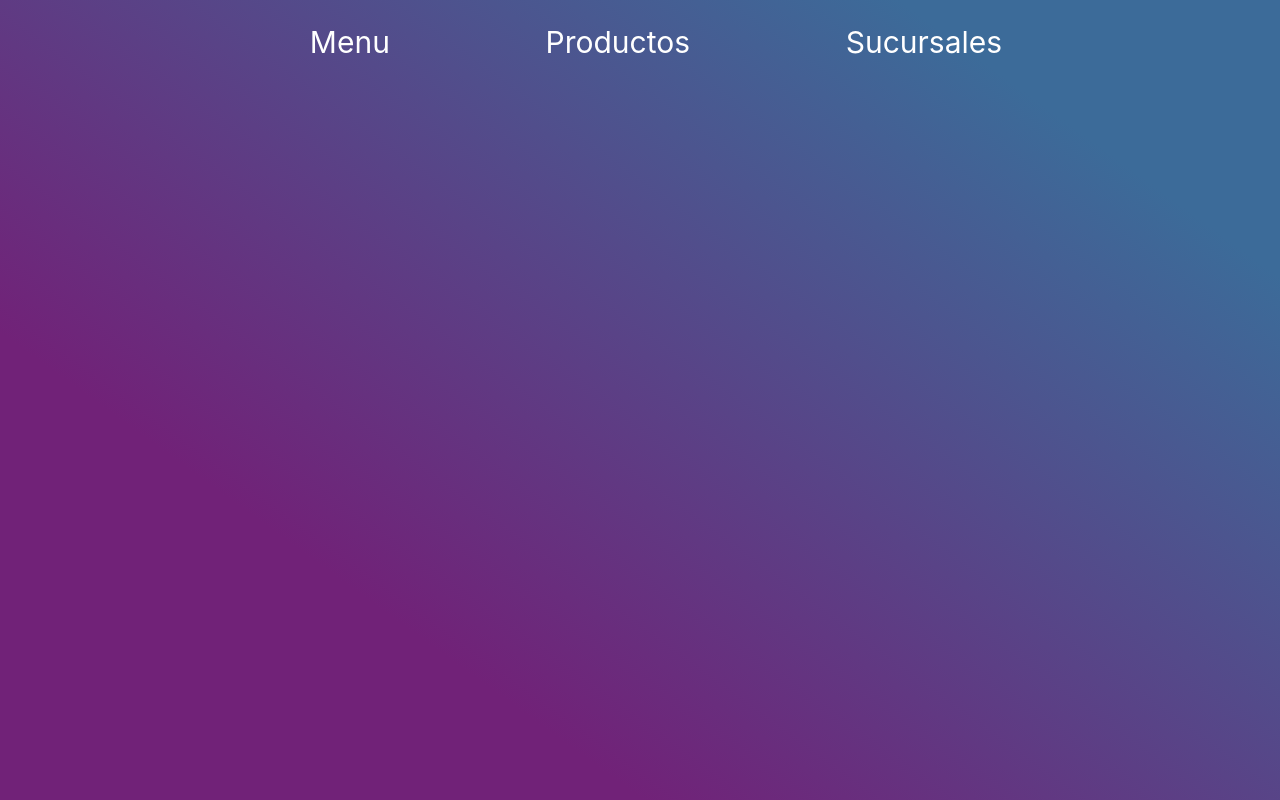
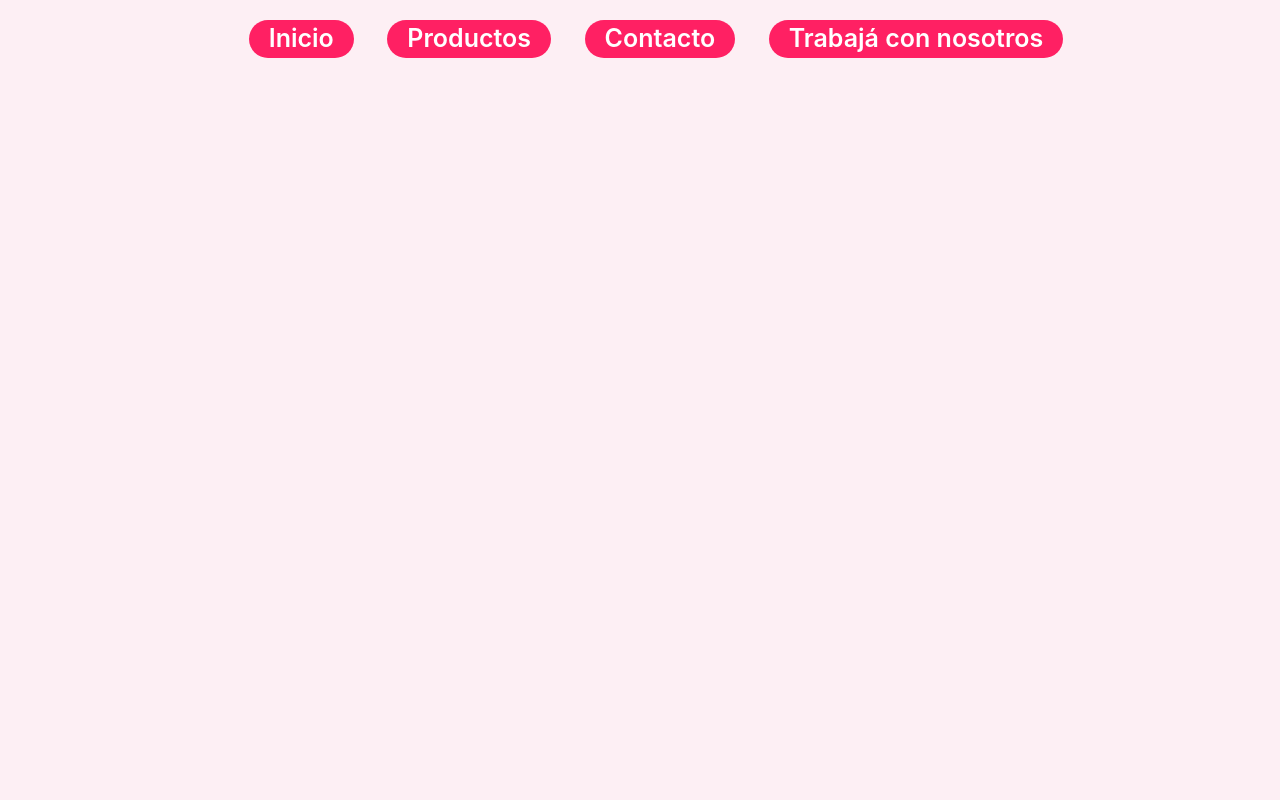
Before and after one commit to jmroigcourtis/eCommerce-RoigCourtis, a React (Create React App) app: page / in a window 1280 px wide. Built offline with nearby package versions, Linux system fonts and the light colour scheme.

Commit message:
Subida prueba

```diff
--- a/src/App.css
+++ /dev/null
@@ -1,72 +0,0 @@
- /* .App {
-  text-align: center;
-}
-
-.App-logo {
-  height: 40vmin;
-  pointer-events: none;
-}
-
-@media (prefers-reduced-motion: no-preference) {
-  .App-logo {
-    animation: App-logo-spin infinite 20s linear;
-  }
-}
-
-.App-header {
-  background-color: #a4a7ad;
-  min-height: 100vh;
-  display: flex;
-  flex-direction: column;
-  align-items: center;
-  justify-content: center;
-  font-size: calc(10px + 2vmin);
-  color: white;
-}
-
-.App-link {
-  color: #61dafb;
-}
-
-@keyframes App-logo-spin {
-  from {
-    transform: rotate(0deg);
-  }
-  to {
-    transform: rotate(360deg);
-  }
-} */
-body {
-  background: rgb(113,34,120);
-  background: linear-gradient(36deg, rgba(113,34,120,1) 27%, rgba(60,107,153,1) 84%);
-  height: 100%;
-  margin: 0;
-  background-repeat: no-repeat;
-  background-attachment: fixed;
-}
-
-#Nav {
-  padding: 0 200px;
-  margin: 20px 0;
-}
-
-ul{
-  display: flex;
-  flex-direction: row;
-  justify-content: space-around;
-  list-style: none;
-}
-
-a {
-  text-decoration: none;
-}
-
-p {
-  color: white;
-  font-size: 30px;
-}
-
-p:hover {
-  transition: 0.5s;
-  transform: translateX(25px)
-}
--- a/src/App.jsx
+++ b/src/App.jsx
@@ -1,4 +1,4 @@
-import './App.css';
+import './Body.css';
 import NavBar from './NavBar/NavBar';
 function App() {
   return (
--- /dev/null
+++ b/src/Body.css
@@ -0,0 +1,37 @@
+body {
+  background: rgb(253, 239, 244);
+  height: 100%;
+  margin: 0;
+  background-repeat: no-repeat;
+  background-attachment: fixed;
+}
+
+#Nav {
+  padding: 0 200px;
+  margin: 20px 0;
+}
+
+ul{
+  display: flex;
+  flex-direction: row;
+  justify-content: space-around;
+  list-style: none;
+}
+
+a {
+  text-decoration: none;
+}
+
+p {
+  background-color: rgb(255, 32, 99);
+  color: white;
+  border-radius: 20px;
+  padding: 0 20px;
+  font-size: 25px;
+  font-weight: 600;
+}
+
+p:hover {
+  transition: 0.5s;
+  transform: translateX(25px)
+}
--- a/src/NavBar/NavBar.jsx
+++ b/src/NavBar/NavBar.jsx
@@ -1,9 +1,10 @@
 const Navbar = () => {
     return <nav id="Nav">
                 <ul>
-                    <li><a href="#"><p>Menu</p></a></li>
+                    <li><a href="#"><p>Inicio</p></a></li>
                     <li><a href="#"><p>Productos</p></a></li>
-                    <li><a href="#"><p>Sucursales</p></a></li>
+                    <li><a href="#"><p>Contacto</p></a></li>
+                    <li><a href="#"><p>Trabajá con nosotros</p></a></li>
                 </ul>
             </nav>
 }
```
